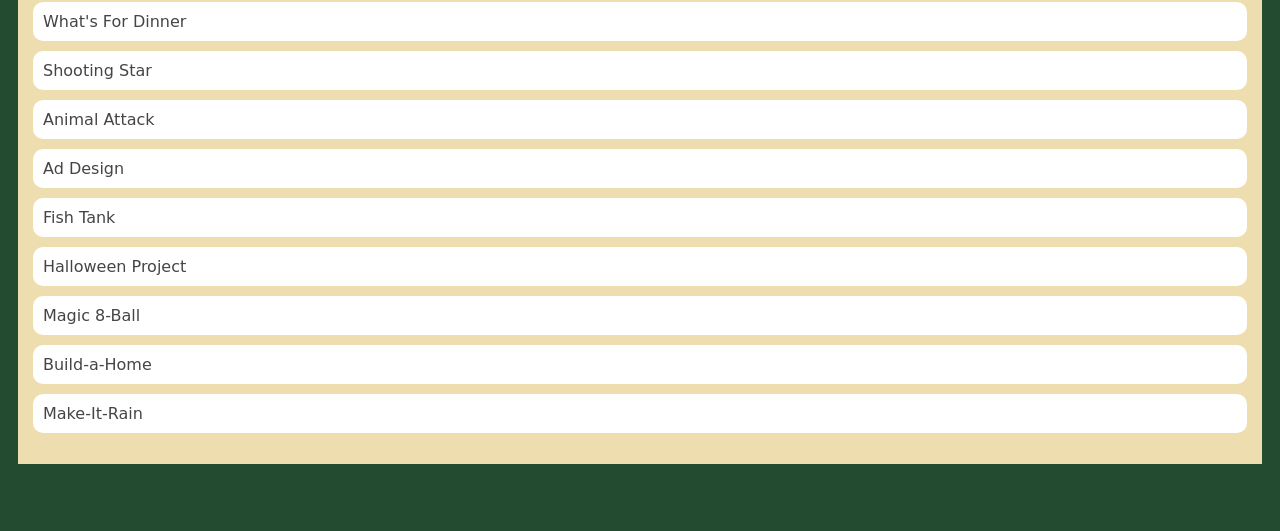
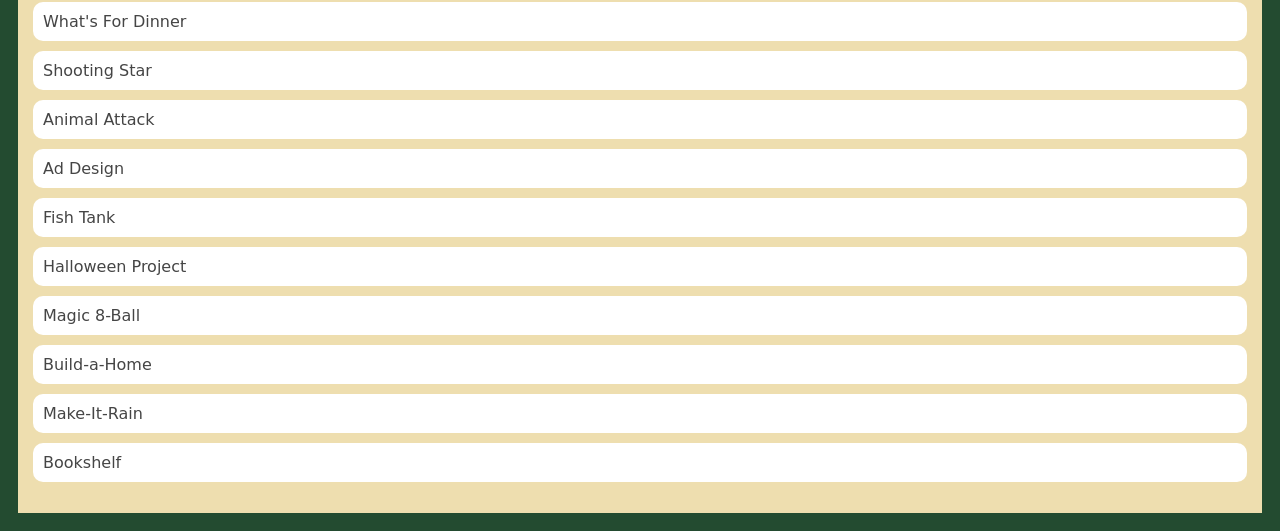
Before and after one commit to caidencolwart/caidencolwart.github.io, a plain HTML site: page portfolio.html in a window 1280 px wide. Shown: the part 432-963 px from the top of the page. Before the commit the page ends 914 px from the top, so only its background shows below. Drawn offline with Linux system fonts and the light colour scheme.

Commit message:
new link

```diff
--- a/portfolio.html
+++ b/portfolio.html
@@ -136,6 +136,7 @@
                         <li><a href="https://www.khanacademy.org/computer-programming/spin-off-of-project-magic-8-ball/6233508231561216">Magic 8-Ball</a></li>
                         <li><a href="https://www.khanacademy.org/computer-programming/spin-off-of-project-build-a-house/6086102957211648">Build-a-Home</a></li>
                         <li><a href="https://www.khanacademy.org/computer-programming/spin-off-of-project-make-it-rain/5869827133849600">Make-It-Rain</a></li>
+                        <li><a href="https://www.khanacademy.org/computer-programming/spin-off-of-project-bookshelf/6040349515759616">Bookshelf</a></li>
 
 
                     </ul>
```
